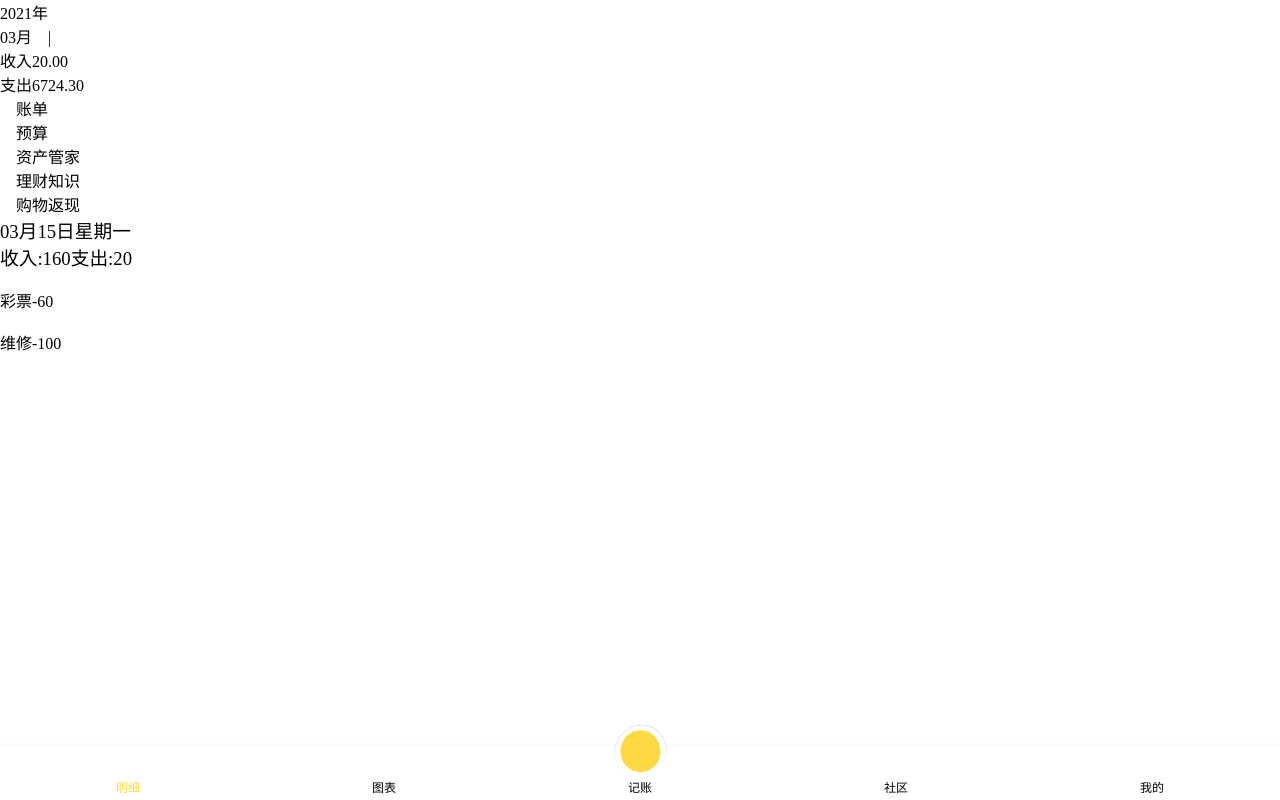
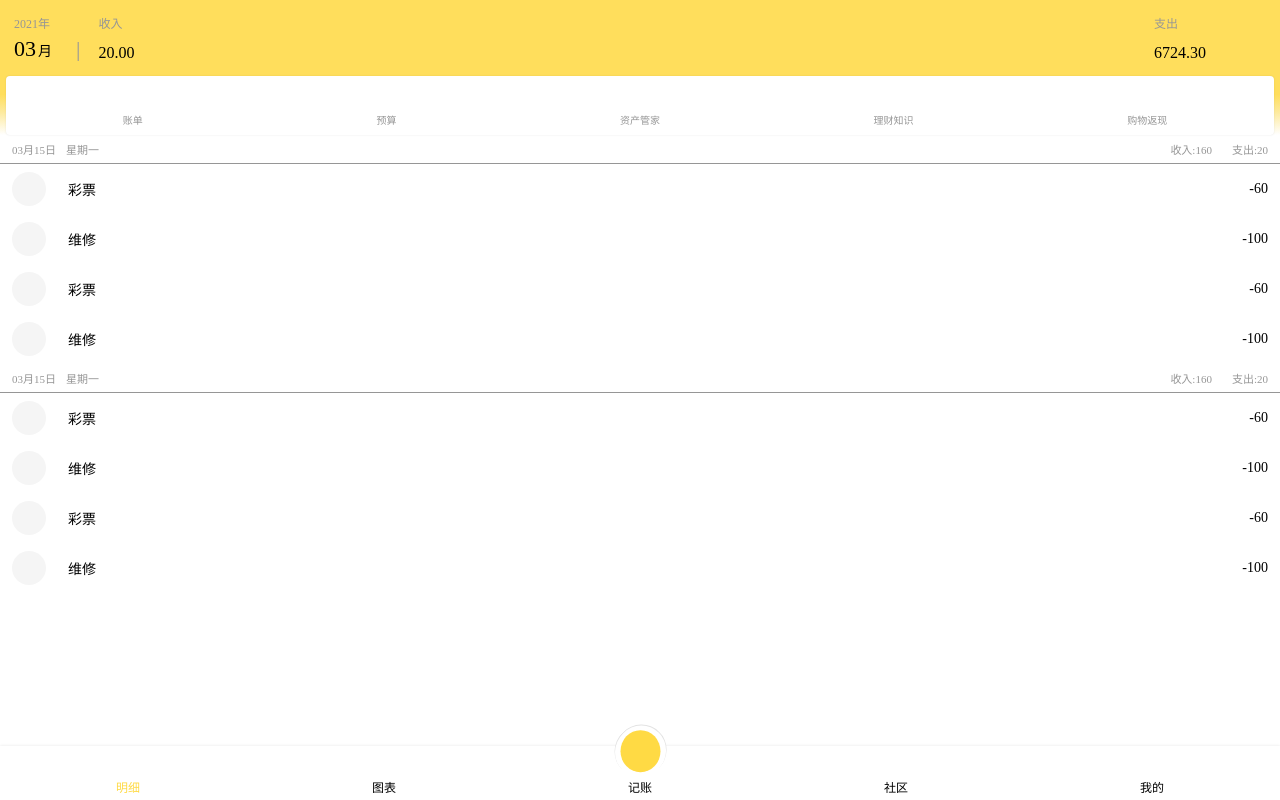
Before and after one commit to Gjc452/Drib-money-pro, a Vue app: page /#/statistics in a window 1280 px wide. Built offline with nearby package versions, Linux system fonts and the light colour scheme; what @nutui/nutui would draw is missing.

Commit message:
基本完成统计页面 CSS 样式

```diff
--- a/src/views/Statistics.vue
+++ b/src/views/Statistics.vue
@@ -5,7 +5,7 @@
         <div class="time">
           <span>2021年</span>
           <div>
-            <span>03月</span>
+            <span>03</span><span>月</span>
             <Icon name="icon-juanzeng"/>
             <span>|</span>
           </div>
@@ -70,6 +70,62 @@
               <span>维修</span>
               <span>-100</span>
             </li>
+            <li class="record">
+              <div>
+                <Icon name="icon-juanzeng"/>
+              </div>
+              <span>彩票</span>
+              <span>-60</span>
+            </li>
+            <li class="record">
+              <div>
+                <Icon name="icon-juanzeng"/>
+              </div>
+              <span>维修</span>
+              <span>-100</span>
+            </li>
+          </ul>
+        </li>
+        <li>
+          <h3 class="title">
+            <div class="payTime">
+              <span>03月15日</span>
+              <span>星期一</span>
+            </div>
+            <div class="total">
+              <span>收入:160</span>
+              <span>支出:20</span>
+            </div>
+          </h3>
+          <ul class="recordWrapper">
+            <li class="record">
+              <div>
+                <Icon name="icon-juanzeng"/>
+              </div>
+              <span>彩票</span>
+              <span>-60</span>
+            </li>
+            <li class="record">
+              <div>
+                <Icon name="icon-juanzeng"/>
+              </div>
+              <span>维修</span>
+              <span>-100</span>
+            </li>
+            <li class="record">
+              <div>
+                <Icon name="icon-juanzeng"/>
+              </div>
+              <span>彩票</span>
+              <span>-60</span>
+            </li>
+            <li class="record">
+              <div>
+                <Icon name="icon-juanzeng"/>
+              </div>
+              <span>维修</span>
+              <span>-100</span>
+            </li>
           </ul>
         </li>
       </ol>
@@ -87,5 +143,139 @@ export default class Statistics extends Vue {
 </script>
 
 <style lang="scss" scoped>
+@import "~@/assets/style/helper.scss";
 
+$gray: rgb(150, 150, 150);
+header {
+  padding: 0 6px;
+  background: linear-gradient(180deg, rgba(255,222,92,1) 70%, rgba(253,234,157,1) 83%, rgba(255,255,255,1) 100%);
+
+  .top {
+    padding: 14px 8px;
+    display: flex;
+    justify-content: flex-start;
+
+    > div {
+      display: flex;
+      justify-content: space-between;
+      flex-direction: column;
+
+      > span:first-child {
+        color: $gray;
+        font-size: 12px;
+        padding-bottom: 4px;
+      }
+    }
+
+    .time {
+      div {
+        span:first-child {
+          font-size: 22px;
+          padding-right: 2px;
+        }
+
+        span:nth-child(2) {
+          font-size: 14px;
+          padding-right: 2px;
+        }
+
+        .icon {
+          width: 14px;
+          height: 14px;
+        }
+
+        span:last-child {
+          font-size: 22px;
+          font-weight: lighter;
+          color: $gray;
+          padding: 0 8px;
+        }
+      }
+    }
+
+    .income {
+      padding: 0 10px;
+    }
+
+    .outlay {
+      margin-left: auto;
+      padding-right: 60px;
+    }
+  }
+
+  ul {
+    display: flex;
+    background: white;
+    border-radius: 4px;
+    box-shadow: 0 0 2px 0 rgba(0,0,0,0.1);
+
+    > li {
+      width: 20%;
+      display: flex;
+      flex-direction: column;
+      justify-content: center;
+      align-items: center;
+      padding: 8px 0;
+      .icon{
+        width: 24px;
+        height: 24px;
+      }
+
+      span {
+        padding-top: 4px;
+        font-size: 10px;
+        color: $gray;
+      }
+    }
+  }
+}
+main{
+  ol{
+    >li{
+      .title{
+        display: flex;
+        color: $gray;
+        font-size: 11px;
+        justify-content: space-between;
+        padding: 6px 12px;
+        border-bottom: 1px solid;
+        .payTime{
+          span:first-child{
+            padding-right: 10px;
+          }
+        }
+        .total{
+          span:first-child{
+            padding-right: 20px;
+          }
+        }
+      }
+      .recordWrapper{
+        .record{
+          padding: 8px 12px;
+          display: flex;
+          align-items: center;
+          justify-content: flex-start;
+          div{
+            display: flex;
+            padding: 7px;
+            background: rgb(245,245,245);
+            border-radius: 50%;
+            margin-right: 22px;
+            .icon{
+              width: 20px;
+              height: 20px;
+            }
+          }
+          span{
+            font-size: 14px;
+          }
+          span:last-child{
+            margin-left: auto;
+          }
+        }
+      }
+    }
+  }
+}
 </style>
```
